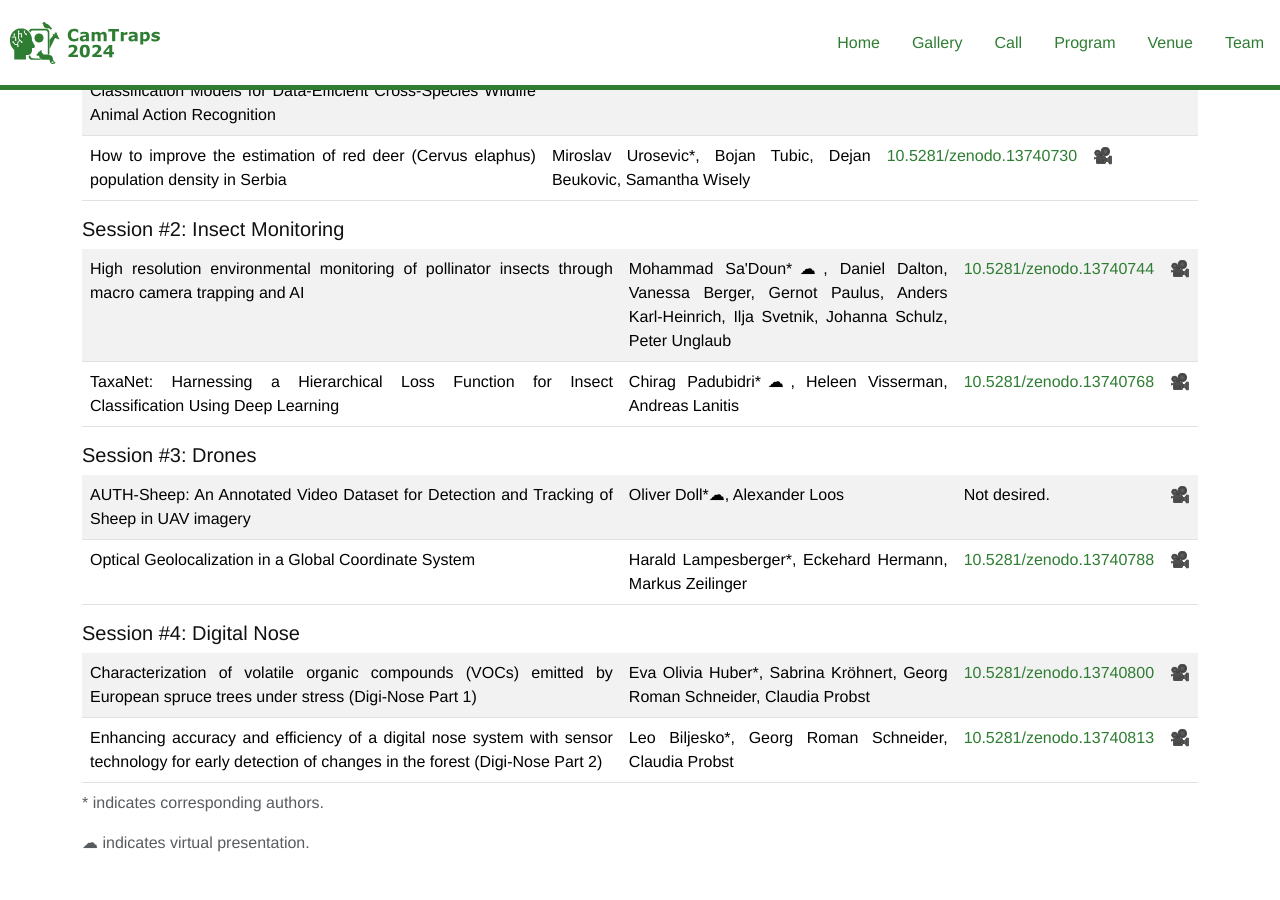
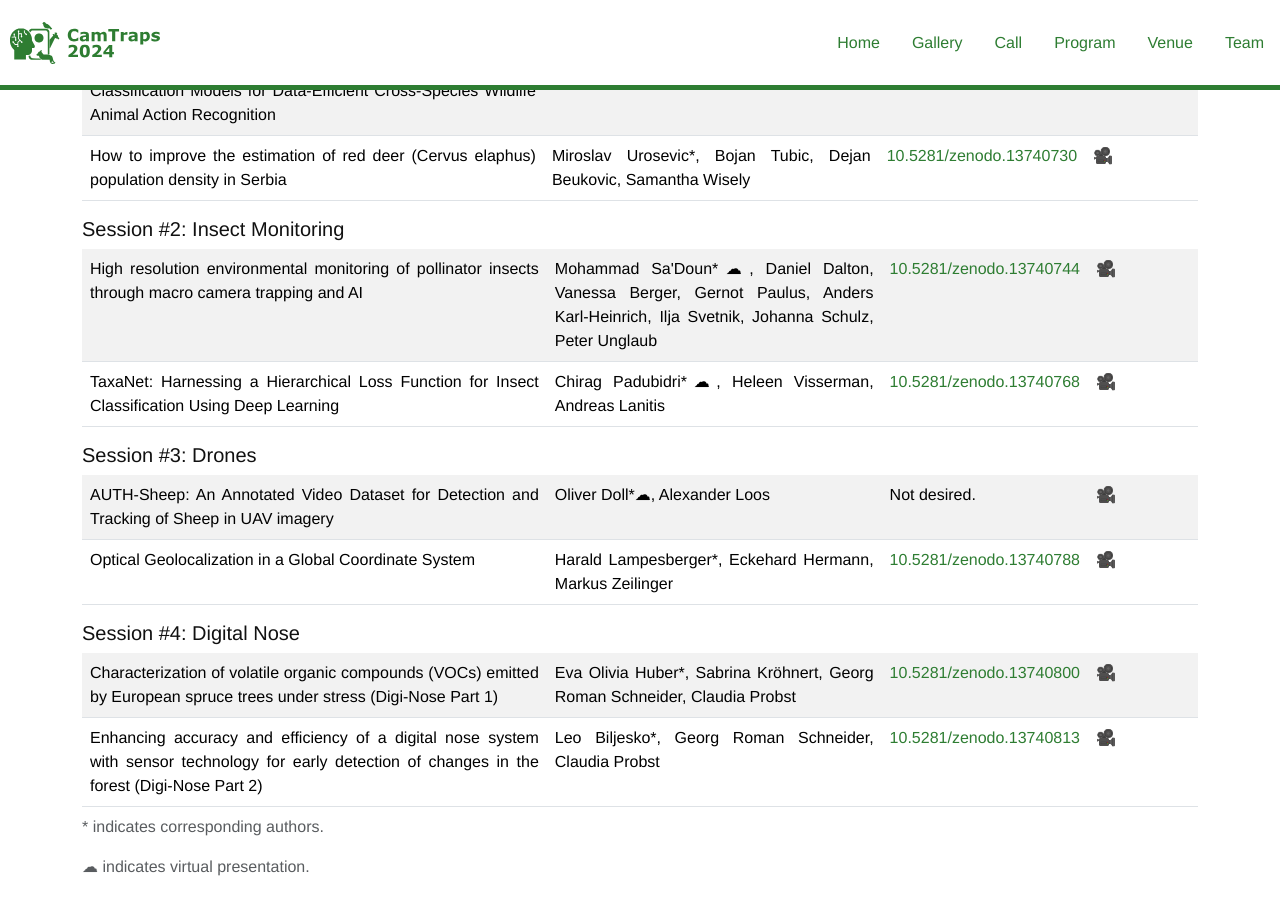
Before and after one commit to CamTrap2024/camtrap2024.github.io, a Jekyll site: the page built from pages/program.html, in a window 1280 px wide and 900 px high, scrolled down 4580 px. Built offline with Jekyll 4.4.1, drawn with Linux system fonts in a browser that asks for light colours; some web fonts are replaced; comment, search, counter and statistics services are not loaded.

Commit message:
Adding min-size to table

```diff
--- a/pages/program.html
+++ b/pages/program.html
@@ -210,7 +210,7 @@ description: Programm of the workshop
                             <th>Title</th>
                             <th>Authors</th>
                             <th>DOI</th>
-                            <th>Presentation</th>
+                            <th style="min-width:110px">Presentation</th>
                         </tr>
                     </thead>
                     {% endif %}
@@ -226,7 +226,7 @@ description: Programm of the workshop
                                     Not desired.
                                 {% endif %}
                             </td>
-                            <td>
+                            <td style="min-width:110px;">
                                 <a href="https://zenodo.org/records/13740563/preview/{{paper.presentation}}" target="_blank">
                                     {% if paper.presentation contains '.mp4' %}
                                         🎥
```
